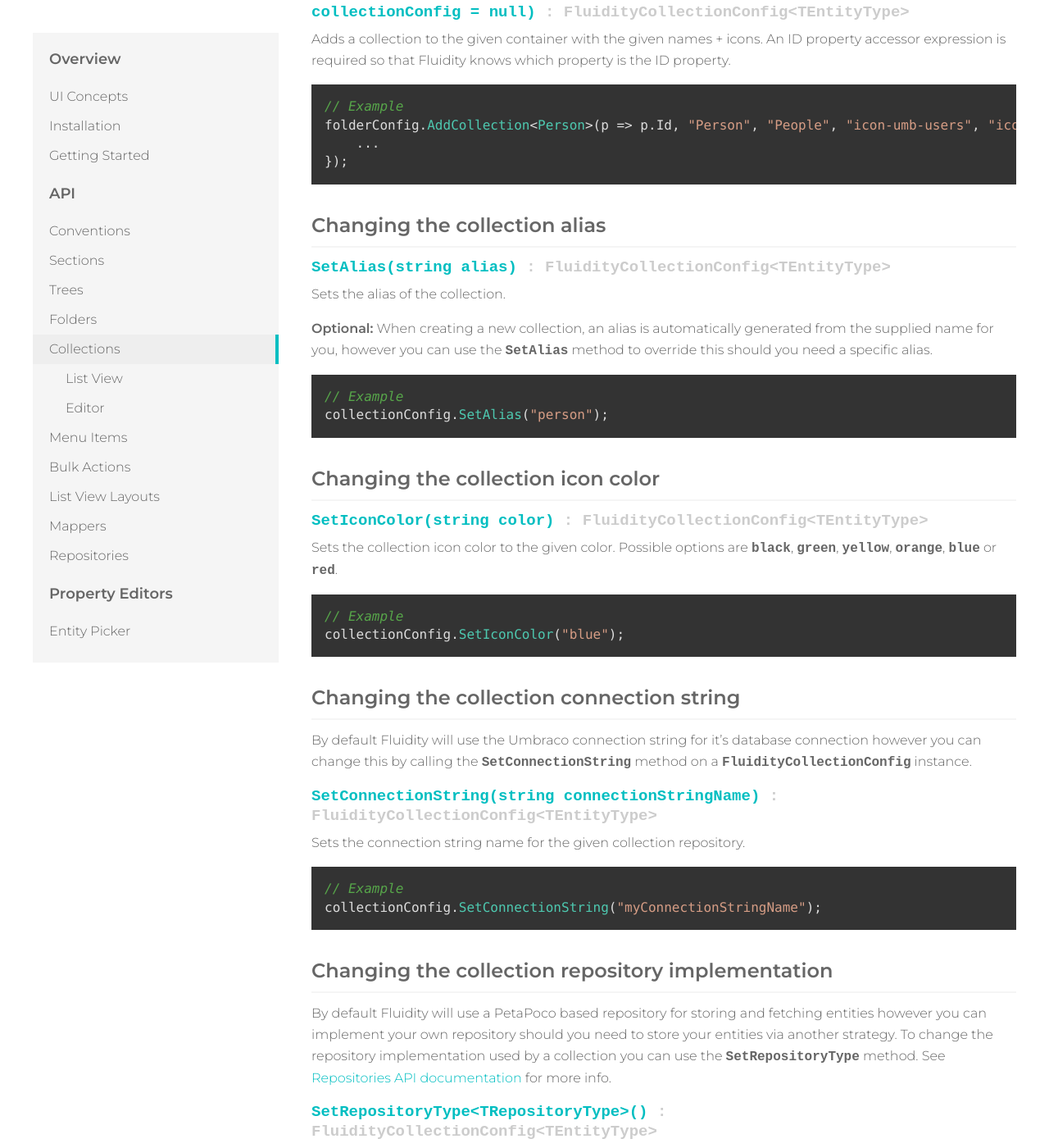
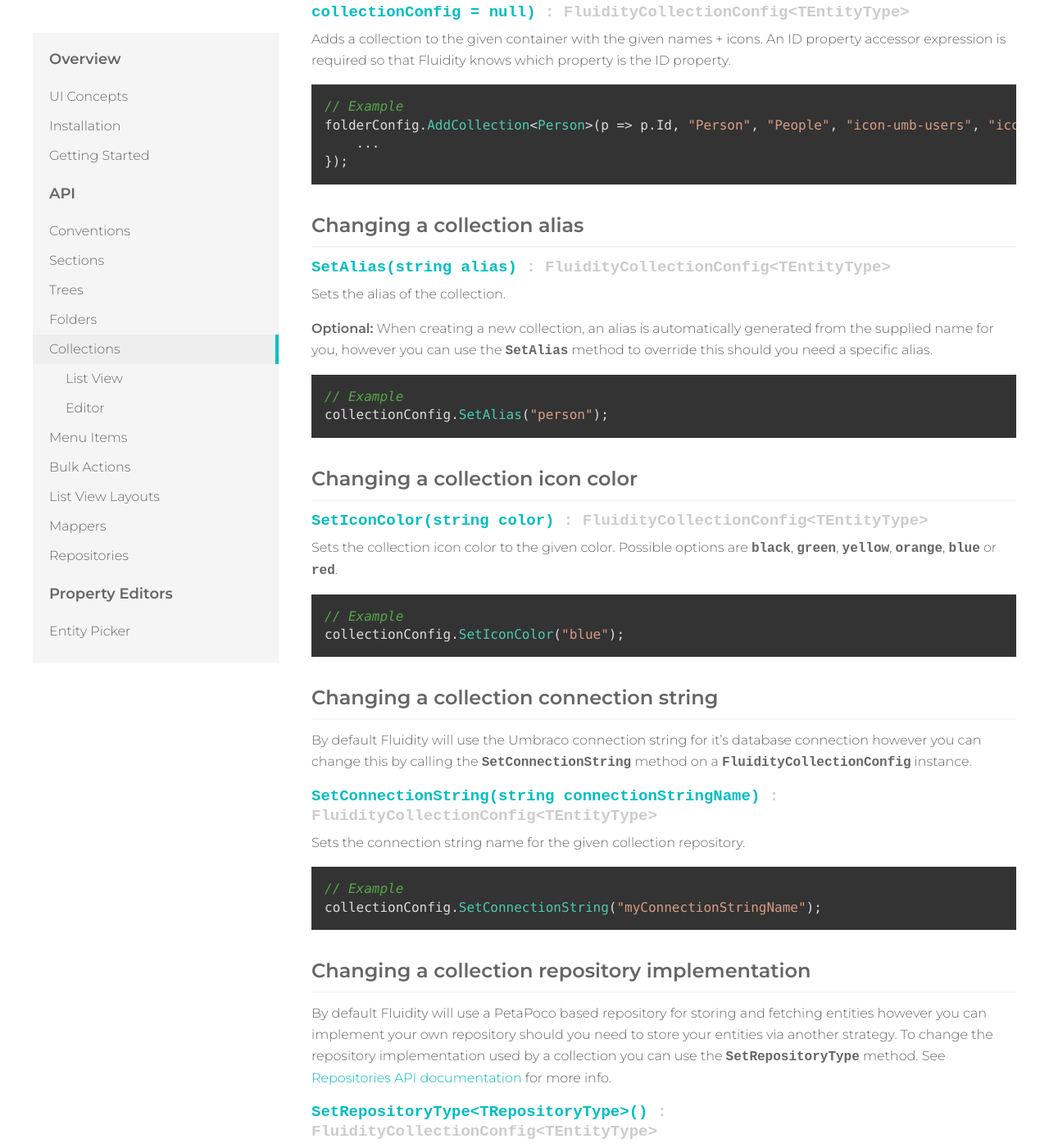
Before and after one commit to mattbrailsford/umbraco-fluidity, a Jekyll site: the page built from docs/_pages/02-api-04-collections.md, in a window 1280 px wide and 1400 px high, scrolled down 951 px. Shown: the whole window at 82% size. Built offline with Jekyll 4.4.1, drawn with Linux system fonts in a browser that asks for light colours; some of the changed text lies outside the part shown.

Commit message:
Wording changes

`````diff
--- a/docs/_pages/02-api-04-collections.md
+++ b/docs/_pages/02-api-04-collections.md
@@ -37,7 +37,7 @@
 });
 ````
 
-### Changing the collection alias
+### Changing a collection alias
 {: .mt}
 
 #### SetAlias(string alias) *: FluidityCollectionConfig&lt;TEntityType&gt;*
@@ -52,7 +52,7 @@
 collectionConfig.SetAlias("person");
 ````
 
-### Changing the collection icon color
+### Changing a collection icon color
 {: .mt}
 
 #### SetIconColor(string color) *: FluidityCollectionConfig&lt;TEntityType&gt;*
@@ -65,7 +65,7 @@
 collectionConfig.SetIconColor("blue");
 ````
 
-### Changing the collection connection string
+### Changing a collection connection string
 {: .mt}
 
 By default Fluidity will use the Umbraco connection string for it's database connection however you can change this by calling the `SetConnectionString` method on a `FluidityCollectionConfig` instance.
@@ -80,7 +80,7 @@
 collectionConfig.SetConnectionString("myConnectionStringName");
 ````
 
-### Changing the collection repository implementation
+### Changing a collection repository implementation
 {: .mt}
 
 By default Fluidity will use a PetaPoco based repository for storing and fetching entities however you can implement your own repository should you need to store your entities via another strategy. To change the repository implementation used by a collection you can use the `SetRepositoryType` method. See [Repositories API documentation]({{ site.baseurl }}/api/repositories/) for more info.
@@ -107,7 +107,7 @@
 collectionConfig.SetRepositoryType(typeof(MyRepositoryType));
 ````
 
-### Defining the entity name
+### Defining an entity name
 {: .mt}
 
 Within Umbraco it is expected that an entity has a name property so we need to let Fluidity know which property to use for the name or if our entity doesn't have a single name property, then how to construct a name from an entities other properties. We do this by using either the `SetNameProperty` or `SetNameFormat` methods on a `FluidityCollectionConfig` instance.
@@ -173,7 +173,7 @@
 collectionConfig.SetDeletedProperty(p => p.Deleted);
 ````
 
-### Defining the default sort order
+### Defining a default sort order
 {: .mt}
 
 #### SetSortProperty(Lambda sortPropertyExpression) *: FluidityCollectionConfig&lt;TEntityType&gt;*
@@ -289,7 +289,7 @@
 collectionConfig.MakeReadOnly();
 ````
 
-### Setting the view mode
+### Setting a view mode
 {: .mt}
 
 #### SetViewMode(FluidityViewMode viewMode) *: FluidityCollectionConfig&lt;TEntityType&gt;*
`````
Also changed, not shown: docs/_pages/02-api-01-sections.md (+2 -2 lines), docs/_pages/02-api-02-trees.md (+1 -1 lines), docs/_pages/02-api-03-folders.md (+2 -2 lines), docs/_pages/02-api-04-collections-01-editor.md (+1 -1 lines).
